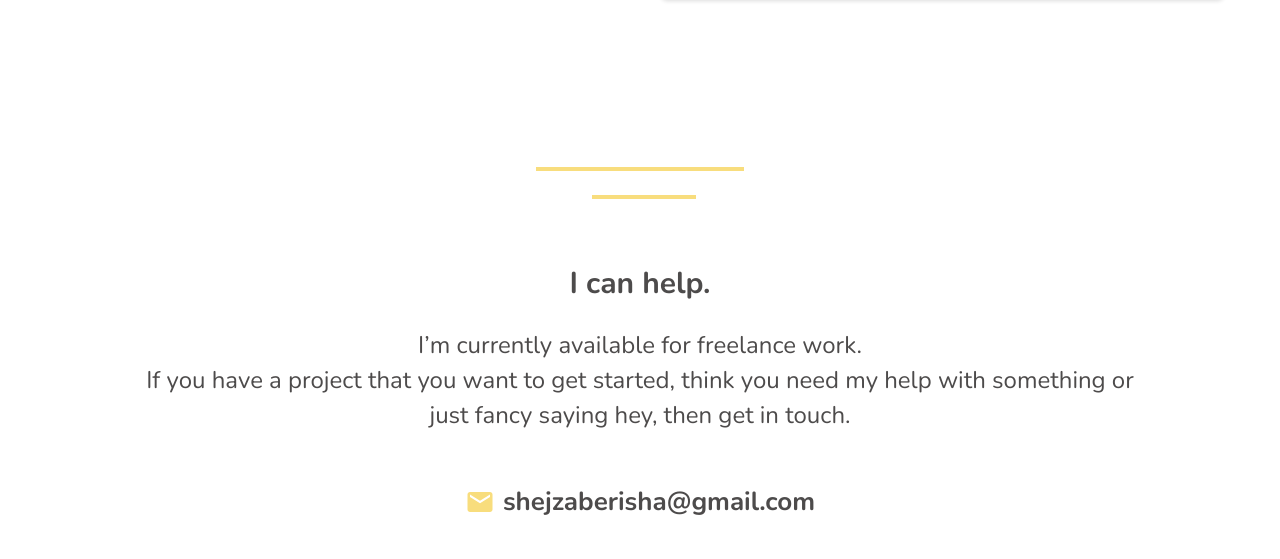
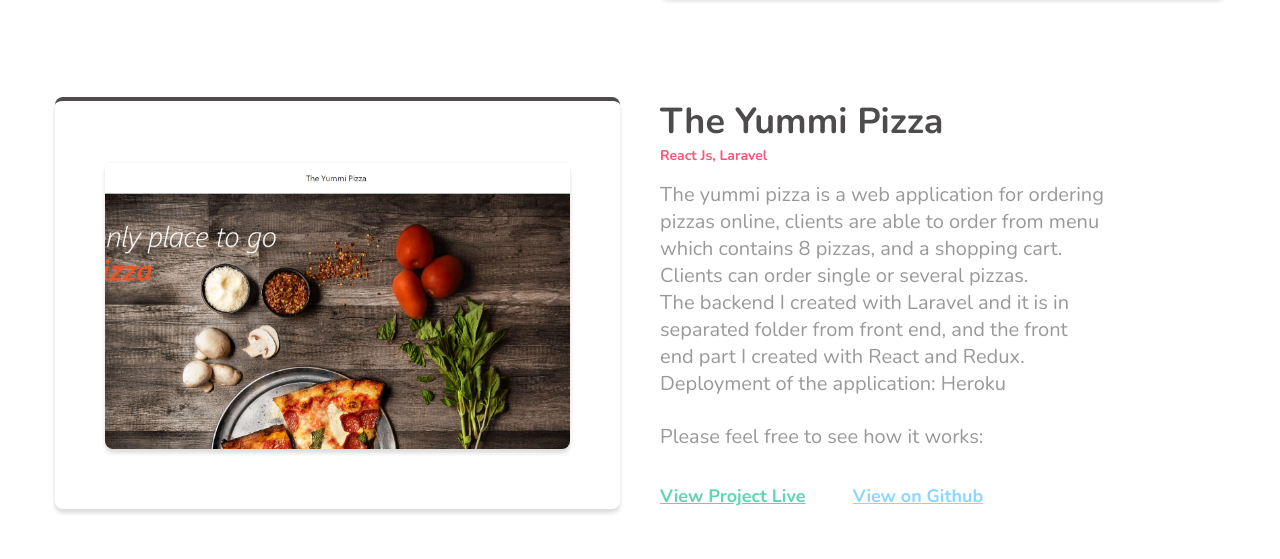
Before and after one commit to shejza/portfolio, a website: page projects1.html in a window 1280 px wide. Shown: the part 1863-2422 px from the top of the page. Drawn offline with nearby package versions, Linux system fonts and the light colour scheme.

Commit message:
Added Pizza project

```diff
--- a/projects1.html
+++ b/projects1.html
@@ -157,6 +157,44 @@
 
                 </div>
 
+                <div class="row row-2">
+                    <div class="col-md-6 projects__left">
+                        <a href="https://pizzayummyy.herokuapp.com/" class="card card--black">
+                            <img src="./images/pizza.jpg" alt="pizza" class="card__image">
+                        </a>
+                    </div>
+
+                    <div class="col-md-6 projects__right">
+                        <div class="project__content">
+                            <h2 class="project__content--title">The Yummi Pizza</h2>
+                            <h6 class="color-red">React Js, Laravel</h6>
+
+                            <p class="project__content--description">
+                                The yummi pizza is a web application for ordering pizzas online, clients are able to
+                                order from menu which contains 8
+                                pizzas, and a shopping cart. Clients can order single or several pizzas.
+                                <br />
+                                The backend I created with Laravel and it is in separated folder from front end, and the
+                                front end part
+                                I created with React and Redux. <br />
+                                Deployment of the application: Heroku
+                            </p>
+                            <div class="project__content--bottom">
+                                <h4>Please feel free to see how it works:</h4>
+                                <div class="btn-group">
+                                    <a href="https://pizzayummyy.herokuapp.com/" target="_blank" class="btn--link">View
+                                        Project
+                                        Live</a>
+                                    <a href="https://github.com/shejza/pizza-api" target="_blank"
+                                        class="btn--link color-blue">View on
+                                        Github</a>
+                                </div>
+                            </div>
+                        </div>
+                    </div>
+
+                </div>
+
                 <div class="divider__centered">
                     <div class="divider">
                         <div class="divider__long"></div>
```
Also changed, not shown: images/pizza.jpg (added).
